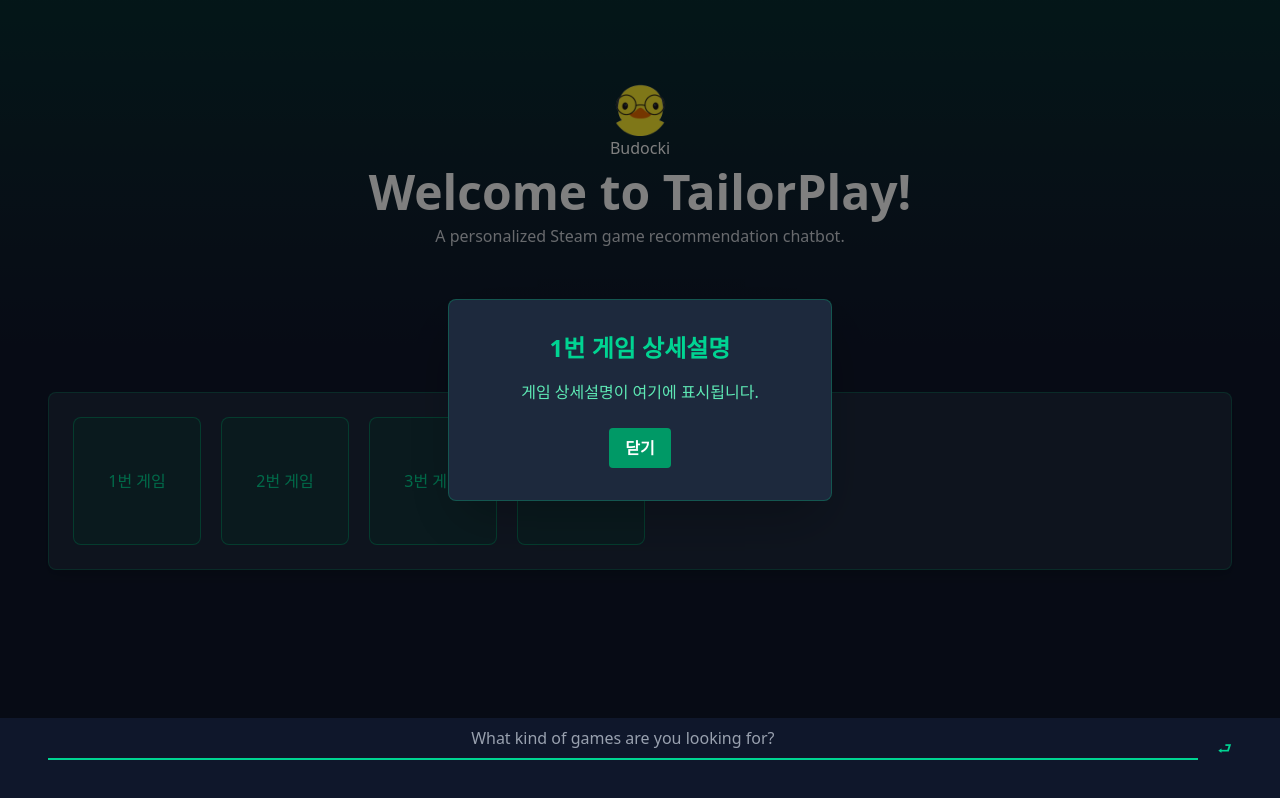
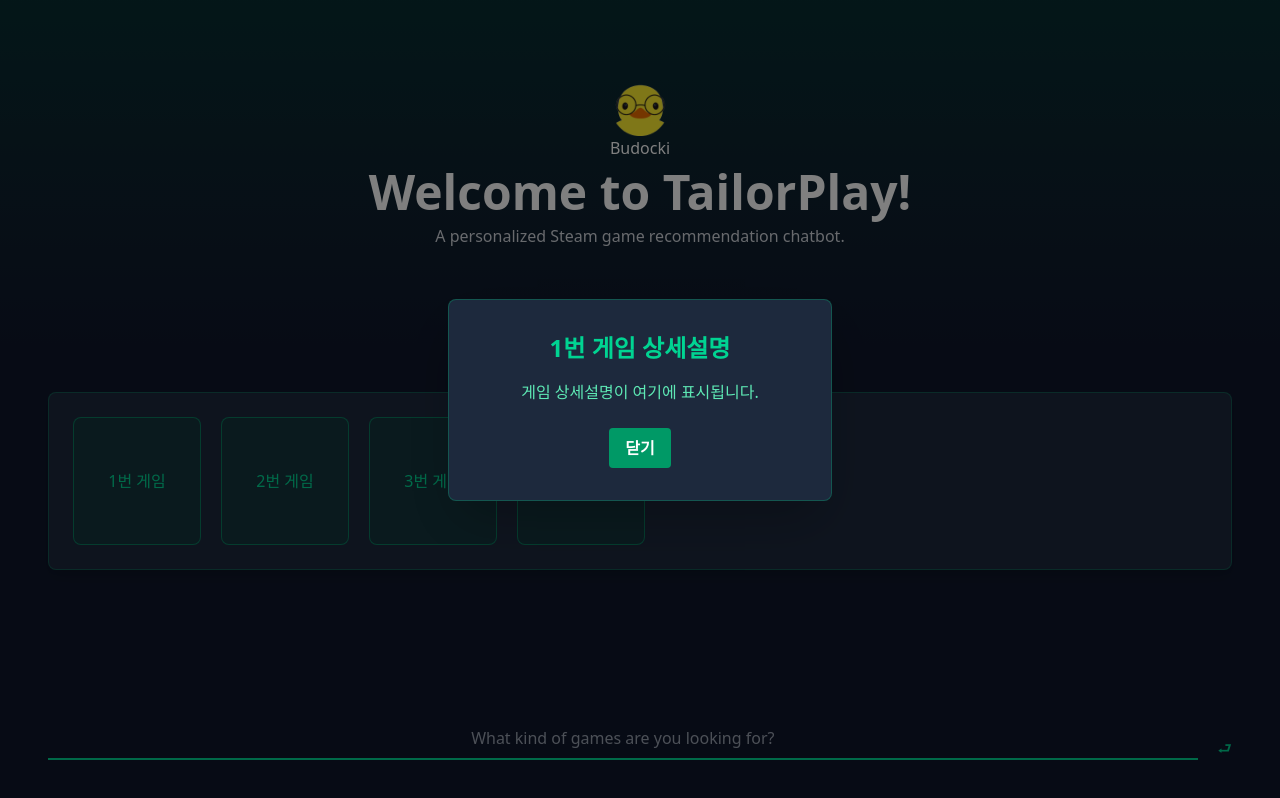
Before and after one commit to boostcampaitech8/pro-recsys-finalproject-recsys-05, a React app in the folder frontend/: page /main in a window 1280 px wide. Both pictures are taken after a click on the element "1번 게임". Built offline with nearby package versions, Linux system fonts and the light colour scheme; the HTML template or start-up script is replaced by a standard one.

Commit message:
feat/frontend: 상세설명시 LLM 질문칸 덮어쓰기 구현

```diff
--- a/frontend/src/pages/components/GameListBox.tsx
+++ b/frontend/src/pages/components/GameListBox.tsx
@@ -35,7 +35,7 @@ export function GameListBox() {
           <>
             {/* 모달 오버레이 */}
             <div
-              className="fixed inset-0 bg-black/50 z-40"
+              className="fixed inset-0 bg-black/50 z-50"
               onClick={() => setSelectedGame(null)}
             />
             {/* 모달 */}
--- a/frontend/src/pages/components/InputGameSearch.tsx
+++ b/frontend/src/pages/components/InputGameSearch.tsx
@@ -32,8 +32,8 @@ export function InputGameSearch({ onSearch }: InputGameSearchProps) {
     <div className="mt-auto px-12">
       {(showAnswerBox || isFocused) && (
         <>
-          <div className="fixed inset-0 bg-black/50 z-40" />
-          <div className="fixed bottom-28 left-0 right-0 w-full max-w-360 mx-auto px-12 z-50 flex flex-col gap-2 max-h-[60vh] overflow-y-auto">
+          <div className="fixed inset-0 bg-black/50 z-20" />
+          <div className="fixed bottom-28 left-0 right-0 w-full max-w-360 mx-auto px-12 z-40 flex flex-col gap-2 max-h-[60vh] overflow-y-auto">
             {showAnswerBox && (
               <LLMAnswerBox
                 searchQuery={searchQuery}
@@ -45,7 +45,7 @@ export function InputGameSearch({ onSearch }: InputGameSearchProps) {
       )}
 
       <div
-        className={`fixed bottom-0 left-0 right-0 w-full max-w-360 mx-auto px-12 flex items-end gap-5 justify-center pb-10 z-50 ${showAnswerBox || isFocused ? "bg-transparent" : "bg-slate-900"}`}
+        className={`fixed bottom-0 left-0 right-0 w-full max-w-360 mx-auto px-12 flex items-end gap-5 justify-center pb-10 z-40 ${showAnswerBox || isFocused ? "bg-transparent" : "bg-slate-900"}`}
       >
         <div className="flex flex-col w-full">
           <input
```
